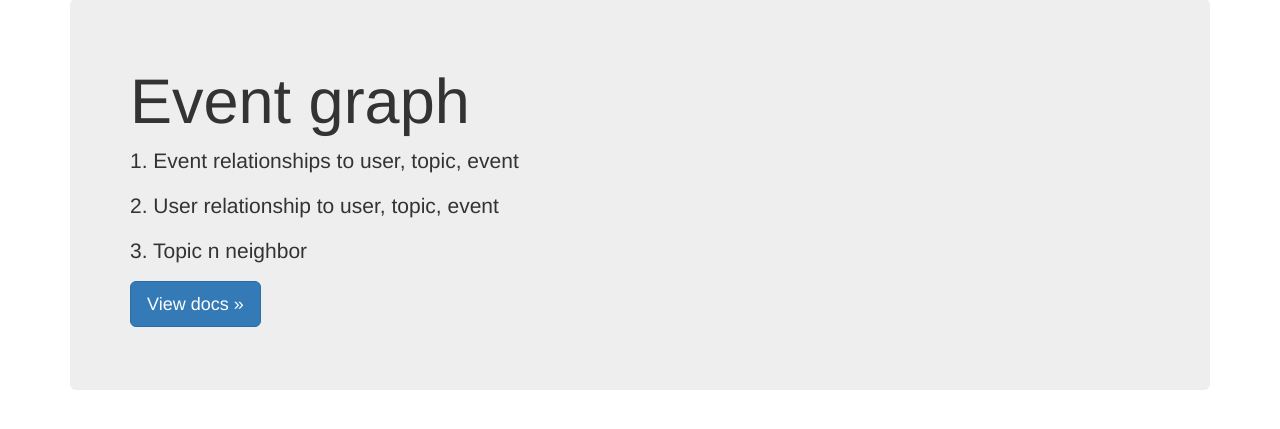
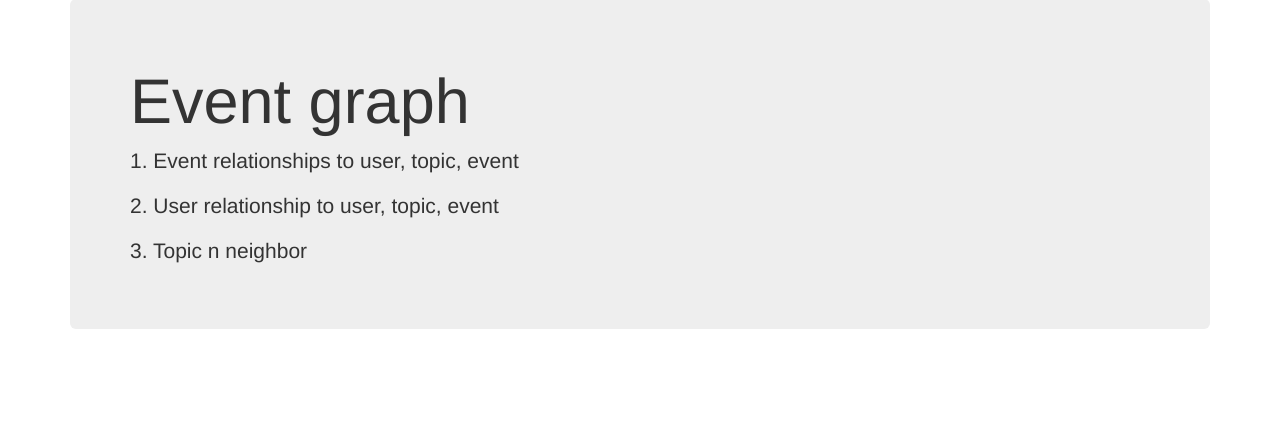
Before and after one commit to yuntaobc/FlaskNeo4jEcharts, a Flask app: page / in a window 1280 px wide. Shown: the part 73-502 px from the top of the page. Run offline with Flask 2, Linux system fonts and the light colour scheme; some libraries are stand-ins or nearby versions.

Commit message:
Delete useless button

```diff
--- a/app/templates/index.html
+++ b/app/templates/index.html
@@ -15,7 +15,6 @@
         <p>1. Event relationships to user, topic, event</p>
         <p>2. User relationship to user, topic, event</p>
         <p>3. Topic n neighbor</p>
-        <p><a class="btn btn-lg btn-primary" href="" role="button">View docs &raquo;</a></p>
     </div>
 </div> <!-- /container -->
 
```
